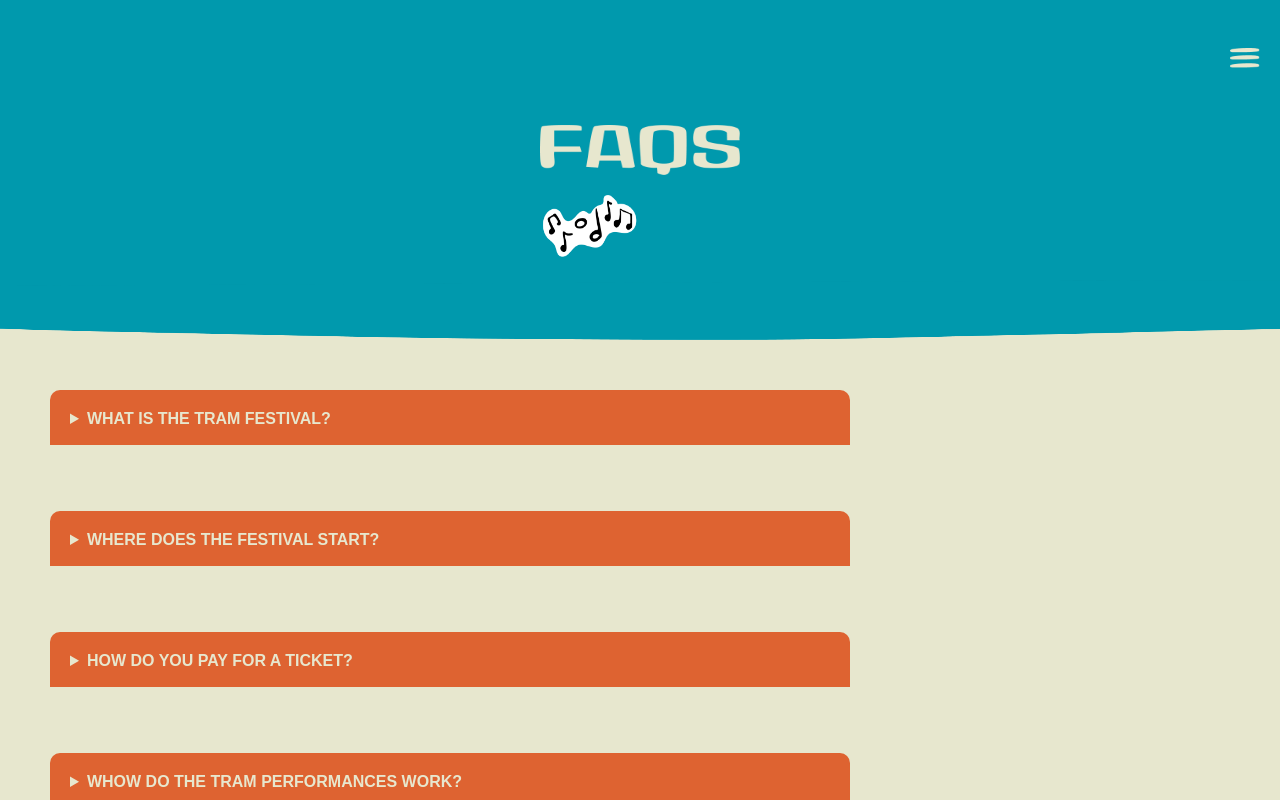
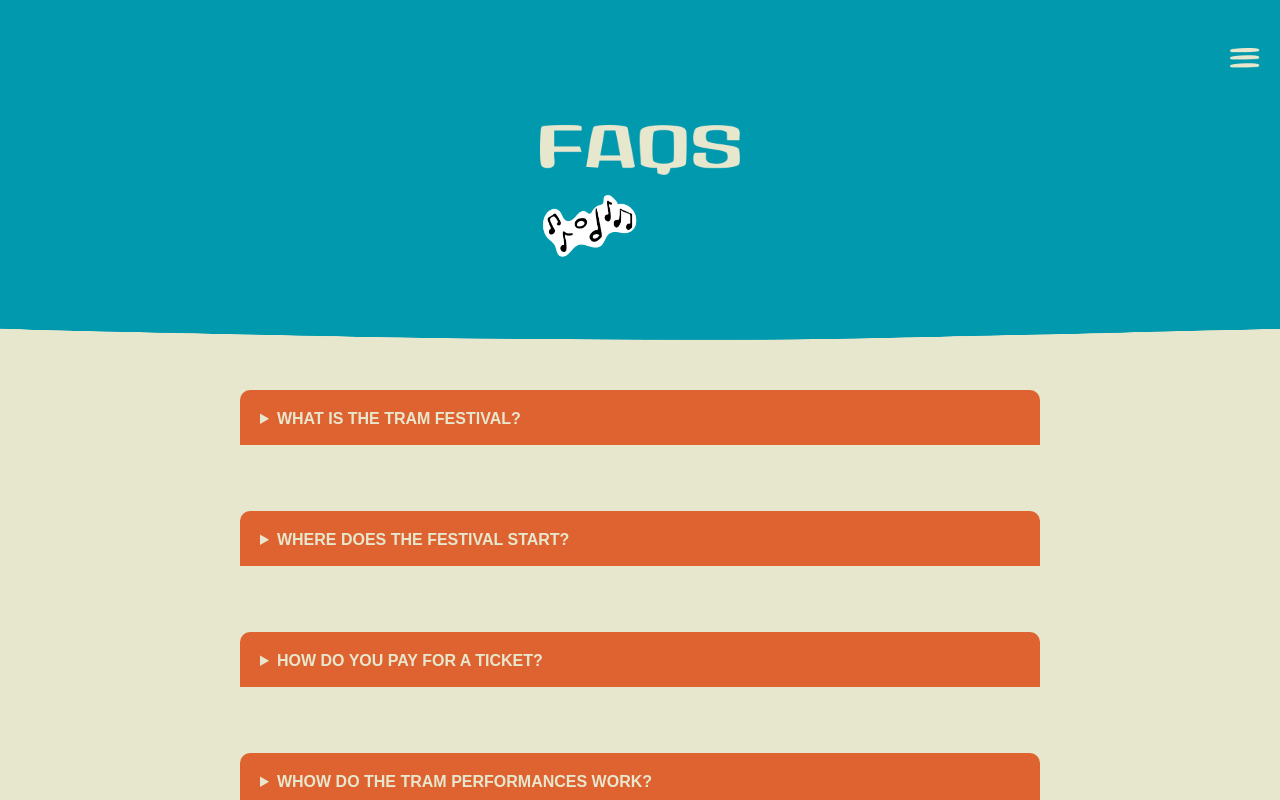
Before and after one commit to KWaloen/trikkefestivalen_next, a Next.js app: page /faqs in a window 1280 px wide. Shown: the top 800 px of the page. Built offline with nearby package versions, Linux system fonts and the light colour scheme; a web font is replaced by a local one.

Commit message:
fix centering issue

```diff
--- a/src/app/artists/artists.module.css
+++ b/src/app/artists/artists.module.css
@@ -8,7 +8,6 @@
   justify-items: center;
   align-content: center;
   min-height: 50svh;
-
 
   font-family: var(--font-geist-sans);
   z-index: 1;
@@ -49,6 +48,7 @@
 }
 
 .pageContent {
+  display: grid;
   background: #E7E7CE;
   color: black;
   z-index: 1;
@@ -116,6 +116,7 @@
 }
 
 .orangeBackground {
+  display: grid;
   background-color: #DE6331;
   width: 100%;
 
--- a/src/app/artists/page.js
+++ b/src/app/artists/page.js
@@ -51,9 +51,6 @@ export default function Home() {
             width={2000}
             height={380}
           />
-
-
-          <div className = {styles.gap}/>
 
       </div>
 
--- a/src/app/faqs/faqs.module.css
+++ b/src/app/faqs/faqs.module.css
@@ -1,4 +1,5 @@
 .page {
+  display: grid;
   position: relative;
   background:  #0099AD 40%;
 
@@ -35,6 +36,7 @@
 }
 
 .pageContent {
+  display: grid;
   background: #E7E7CE;
   color: black;
   z-index: 1;
```
